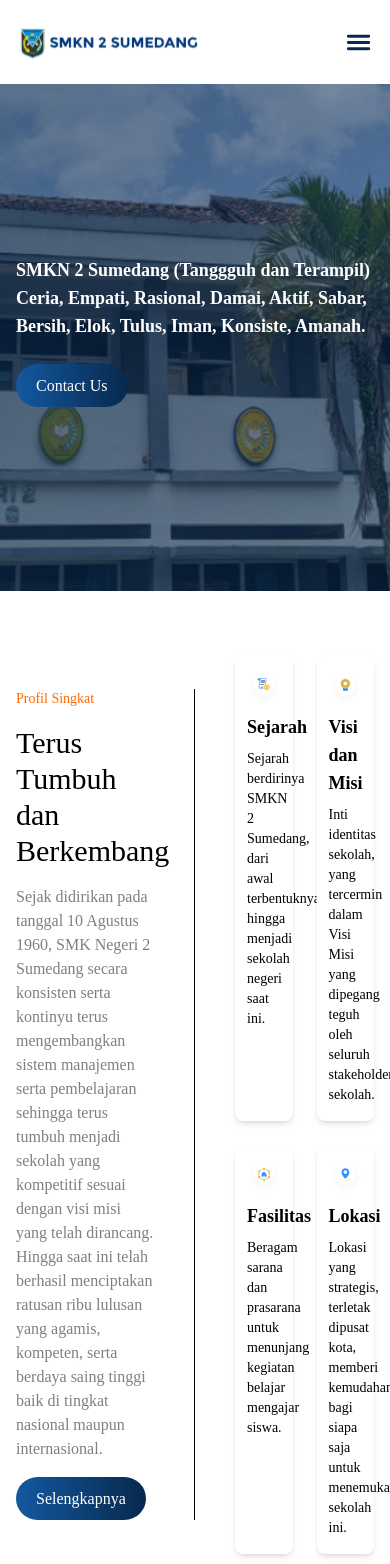
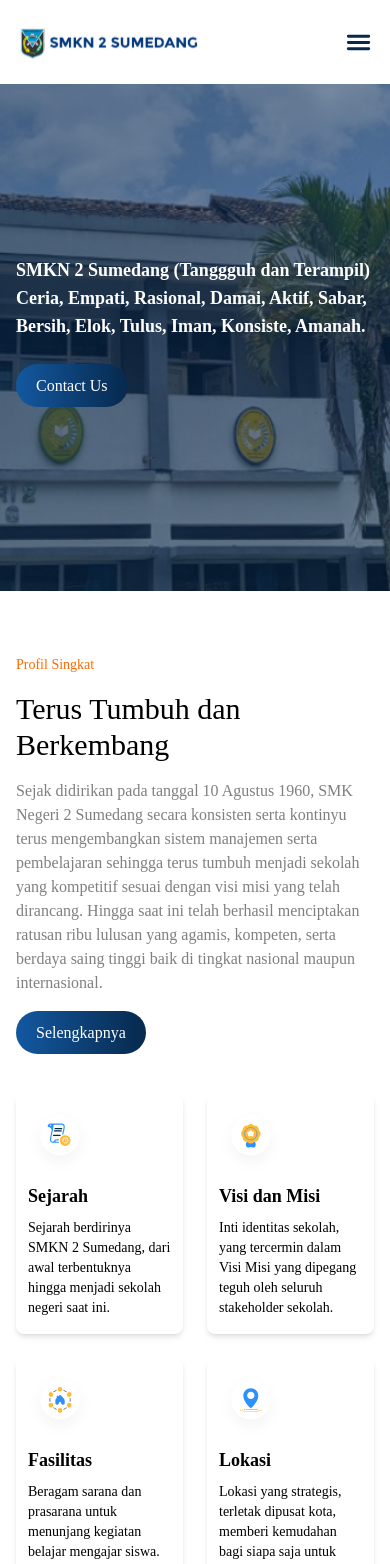
Before and after one commit to isyhfadilah/smkn2sumedang, a Next.js app: page / in a window 390 px wide. Shown: the top 1564 px of the page. Built offline with nearby package versions, Linux system fonts and the light colour scheme; a web font is replaced by a local one.

Commit message:
fix: layout profil section on mobile

```diff
--- a/src/components/common/sections/landing/profil.tsx
+++ b/src/components/common/sections/landing/profil.tsx
@@ -7,8 +7,8 @@ import { CardData } from '@/components/ui/cards/data'
 export const LandingProfil = () => {
   return (
     <section className="my-16">
-      <Container className="grid grid-cols-2 items-center">
-        <div className="border-r border-black space-y-4 w-full pr-10">
+      <Container className="grid grid-cols-1 lg:grid-cols-2 items-center">
+        <div className="lg:border-r border-black space-y-4 w-full lg:pr-10">
           <p className="text-sm text-dark">Profil Singkat</p>
           <h1 className="text-3xl font-medium">Terus Tumbuh dan Berkembang</h1>
           <p className="text-black/50">
@@ -20,7 +20,7 @@ export const LandingProfil = () => {
           <Button text={'Selengkapnya'} href="/profil" variant="primary" rounded="full" />
         </div>
 
-        <div className="grid grid-cols-2 gap-6 pl-10">
+        <div className="grid grid-cols-2 gap-6 lg:pl-10 mt-10 lg:mt-0">
           {profil.map((item, index) => (
             <CardProfil key={index} icon={item.icon} title={item.title} description={item.description} />
           ))}
--- a/src/shared/styles/app.css
+++ b/src/shared/styles/app.css
@@ -497,6 +497,7 @@
 .line-clamp-3{overflow:hidden;display:-webkit-box;-webkit-box-orient:vertical;-webkit-line-clamp:3;line-clamp:3;}
 .z-10{z-index:10;}
 .grid{display:grid;}
+.grid-cols-1{grid-template-columns:repeat(1,minmax(0,1fr));}
 .grid-cols-2{grid-template-columns:repeat(2,minmax(0,1fr));}
 .grid-cols-3{grid-template-columns:repeat(3,minmax(0,1fr));}
 .grid-cols-4{grid-template-columns:repeat(4,minmax(0,1fr));}
@@ -658,10 +659,8 @@
 .pb-26{padding-bottom:6.5rem;}
 .pb-46{padding-bottom:11.5rem;}
 .pb-6{padding-bottom:1.5rem;}
-.pl-10{padding-left:2.5rem;}
 .pl-11{padding-left:2.75rem;}
 .pl-4{padding-left:1rem;}
-.pr-10{padding-right:2.5rem;}
 .pr-4{padding-right:1rem;}
 .pt-4{padding-top:1rem;}
 .pt-5{padding-top:1.25rem;}
@@ -736,10 +735,15 @@
 .md\:text-xl{font-size:1.25rem;line-height:1.75rem;}
 }
 @media (min-width: 1024px){
+.lg\:grid-cols-2{grid-template-columns:repeat(2,minmax(0,1fr));}
 .lg\:mb-0{margin-bottom:0;}
+.lg\:mt-0{margin-top:0;}
 .lg\:block{display:block;}
 .lg\:hidden{display:none;}
 .lg\:w-1\/2{width:50%;}
 .lg\:w-3\/5{width:60%;}
 .lg\:flex-nowrap{flex-wrap:nowrap;}
+.lg\:border-r{border-right-width:1px;}
+.lg\:pl-10{padding-left:2.5rem;}
+.lg\:pr-10{padding-right:2.5rem;}
 }
```
